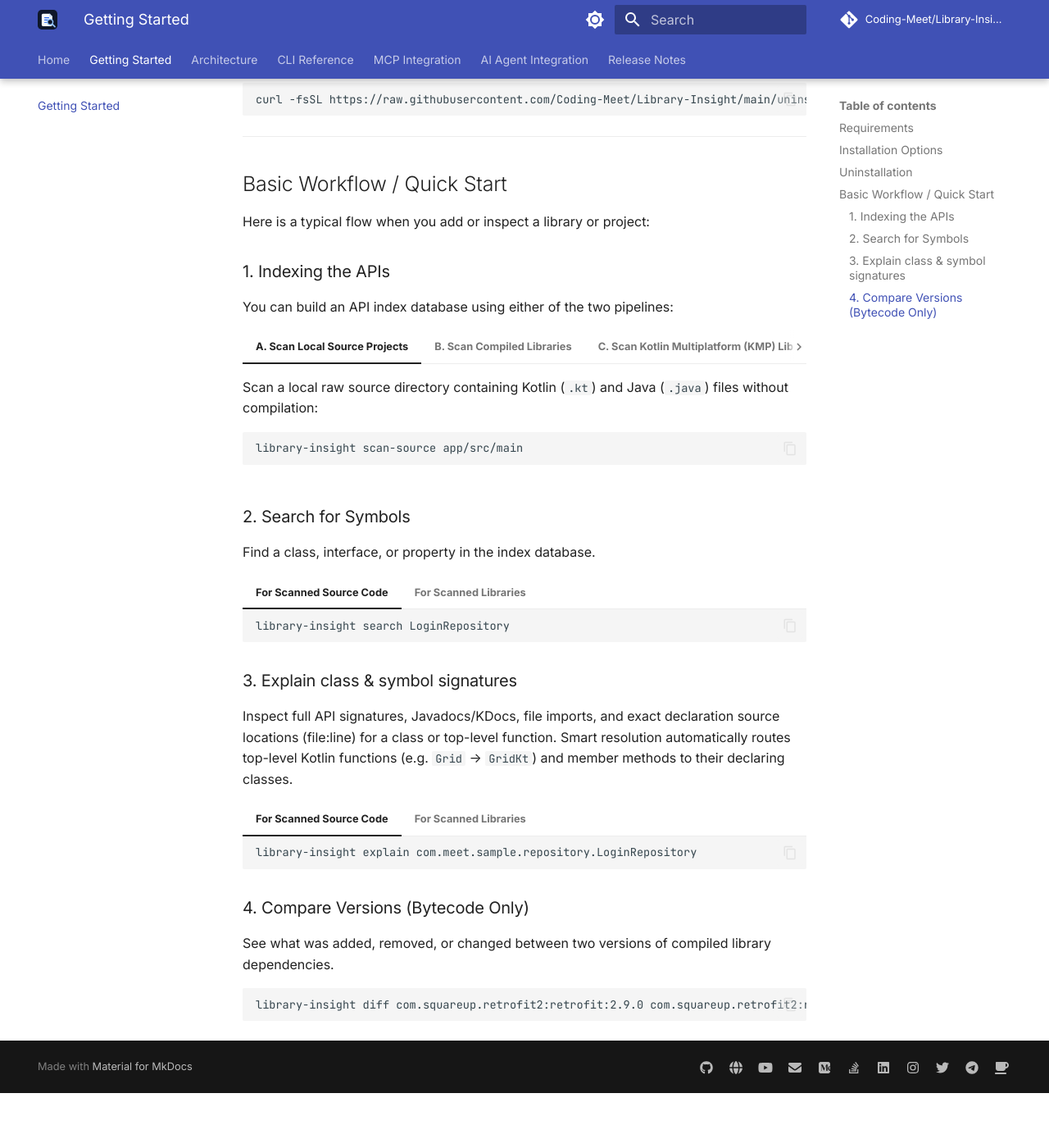
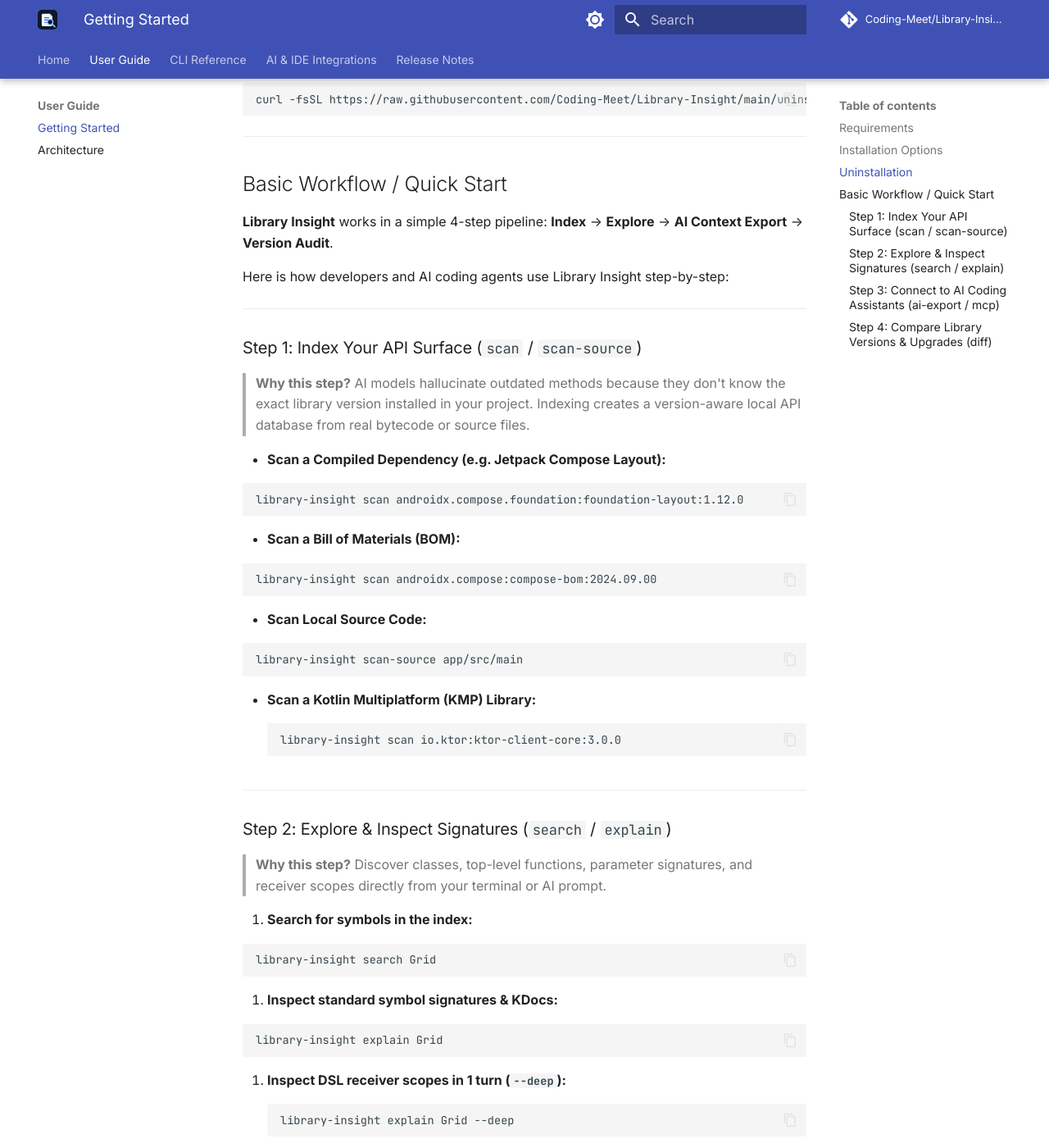
Before and after one commit to Coding-Meet/Library-Insight, an MkDocs documentation site: the page built from docs/getting-started.md, in a window 1280 px wide and 1400 px high, scrolled down 902 px. Shown: the whole window at 82% size. Built offline with MkDocs 1.6.1 and Material for MkDocs 9.7.7, drawn with Linux system fonts in a browser that asks for light colours; comment, search, counter and statistics services are not loaded; before the commit the page ends 2235 px from its top, so only the background shows below that; some of the changed text lies outside the part shown.

Commit message:
docs: update project roadmap, standardize documentation headers, and streamline the quick-start guide.

````diff
--- a/docs/getting-started.md
+++ b/docs/getting-started.md
@@ -55,77 +55,89 @@ curl -fsSL https://raw.githubusercontent.com/Coding-Meet/Library-Insight/main/un
 
 ## Basic Workflow / Quick Start
 
-Here is a typical flow when you add or inspect a library or project:
+**Library Insight** works in a simple 4-step pipeline: **Index** -> **Explore** -> **AI Context Export** -> **Version Audit**.
 
-### 1. Indexing the APIs
+Here is how developers and AI coding agents use Library Insight step-by-step:
 
-You can build an API index database using either of the two pipelines:
+---
 
-=== "A. Scan Local Source Projects"
+### Step 1: Index Your API Surface (`scan` / `scan-source`)
 
-    Scan a local raw source directory containing Kotlin (`.kt`) and Java (`.java`) files without compilation:
-    ```bash
-    library-insight scan-source app/src/main
-    ```
+> **Why this step?** AI models hallucinate outdated methods because they don't know the exact library version installed in your project. Indexing creates a version-aware local API database from real bytecode or source files.
 
-=== "B. Scan Compiled Libraries"
+- **Scan a Compiled Dependency (e.g. Jetpack Compose Layout):**
 
-    Scan a compiled dependency from Maven Central (or pick it from your local Gradle cache):
-    ```bash
-    library-insight scan com.squareup.retrofit2:retrofit:2.11.0
-    ```
+  ```bash
+  library-insight scan androidx.compose.foundation:foundation-layout:1.12.0
+  ```
 
-=== "C. Scan Kotlin Multiplatform (KMP) Libraries"
+- **Scan a Bill of Materials (BOM):**
 
-    Scan a multiplatform library. Library Insight automatically resolves Gradle Module Metadata, downloads and parses target KLib metadata files, and merges platform variants (`common`, `jvm`, `ios`, etc.) into a unified index:
-    ```bash
-    library-insight scan io.ktor:ktor-client-core:3.0.0
-    ```
+  ```bash
+  library-insight scan androidx.compose:compose-bom:2024.09.00
+  ```
 
-=== "D. Scan Bill of Materials (BOM) Libraries"
+- **Scan Local Source Code:**
 
-    Scan a Maven BOM coordinate. Library Insight parses `<dependencyManagement>` from the BOM POM XML and automatically downloads, scans, and merges all constituent managed library artifacts into a unified API index:
-    ```bash
-    library-insight scan androidx.compose:compose-bom:2024.09.00
-    ```
+  ```bash
+  library-insight scan-source app/src/main
+  ```
 
-### 2. Search for Symbols
+- **Scan a Kotlin Multiplatform (KMP) Library:**
+  ```bash
+  library-insight scan io.ktor:ktor-client-core:3.0.0
+  ```
 
-Find a class, interface, or property in the index database.
+---
 
-=== "For Scanned Source Code"
+### Step 2: Explore & Inspect Signatures (`search` / `explain`)
 
-    ```bash
-    library-insight search LoginRepository
-    ```
+> **Why this step?** Discover classes, top-level functions, parameter signatures, and receiver scopes directly from your terminal or AI prompt.
 
-=== "For Scanned Libraries"
+1. **Search for symbols in the index:**
 
-    ```bash
-    library-insight search Retrofit
-    ```
+   ```bash
+   library-insight search Grid
+   ```
 
-### 3. Explain class & symbol signatures
+2. **Inspect standard symbol signatures & KDocs:**
 
-Inspect full API signatures, Javadocs/KDocs, file imports, and exact declaration source locations (file:line) for a class or top-level function. Smart resolution automatically routes top-level Kotlin functions (e.g. `Grid` → `GridKt`) and member methods to their declaring classes.
+   ```bash
+   library-insight explain Grid
+   ```
 
-=== "For Scanned Source Code"
+3. **Inspect DSL receiver scopes in 1 turn (`--deep`):**
+   ```bash
+   library-insight explain Grid --deep
+   ```
+   _(Automatically resolves top-level `@Composable fun Grid` to `GridKt` and displays nested scopes like `GridScope` and `GridItemSpanScope`)._
 
-    ```bash
-    library-insight explain com.meet.sample.repository.LoginRepository
-    ```
+---
 
-=== "For Scanned Libraries"
+### Step 3: Connect to AI Coding Assistants (`ai-export` / `mcp`)
 
-    ```bash
-    library-insight explain Retrofit
-    library-insight explain Grid  # Automatically resolves top-level @Composable fun Grid to GridKt
-    ```
+> **Why this step?** Feed version-accurate API knowledge to Cursor, Claude, Gemini, or Copilot so they generate 100% correct code without hallucinating.
 
-### 4. Compare Versions (Bytecode Only)
+1. **Export Token-Optimized Markdown Files:**
 
-See what was added, removed, or changed between two versions of compiled library dependencies.
+   ```bash
+   library-insight ai-export
+   ```
+
+   _(Generates compact documentation under `build/ai-context/` for workspace chats)._
+
+2. **Start the Native MCP Server:**
+   ```bash
+   library-insight mcp
+   ```
+   _(Integrates natively with Cursor, Windsurf, or Claude Desktop)._
+
+---
+
+### Step 4: Compare Library Versions & Upgrades (`diff`)
+
+> **Why this step?** Detect breaking changes, added/removed methods, or deprecations before upgrading a dependency in your project.
 
 ```bash
-library-insight diff com.squareup.retrofit2:retrofit:2.9.0 com.squareup.retrofit2:retrofit:2.11.0
+library-insight diff androidx.compose.foundation:foundation-layout:1.11.0 androidx.compose.foundation:foundation-layout:1.12.0
 ```
--- a/mkdocs.yml
+++ b/mkdocs.yml
@@ -32,7 +32,10 @@ theme:
     - navigation.tabs.sticky
     - navigation.sections
     - navigation.expand
+    - navigation.indexes
+    - navigation.prune
     - navigation.top
+    - navigation.footer
     - search.suggest
     - search.highlight
     - search.share
@@ -104,8 +107,9 @@ extra:
 
 nav:
   - Home: index.md
-  - Getting Started: getting-started.md
-  - Architecture: architecture.md
+  - User Guide:
+      - Getting Started: getting-started.md
+      - Architecture: architecture.md
   - CLI Reference:
       - Overview: cli/index.md
       - Scanners & Indexing: cli/scanners.md
@@ -114,6 +118,7 @@ nav:
       - Versioning & Migration: cli/versioning.md
       - Maven & Dependency Resolution: cli/dependencies.md
       - AI Context & Integration: cli/ai-integration.md
-  - MCP Integration: mcp.md
-  - AI Agent Integration: ai-agents.md
+  - AI & IDE Integrations:
+      - MCP Integration: mcp.md
+      - AI Agent Integration: ai-agents.md
   - Release Notes: releases.md
````
Also changed, not shown: README.md (+15 -10 lines), docs/ai-agents.md (+10 -10 lines).
